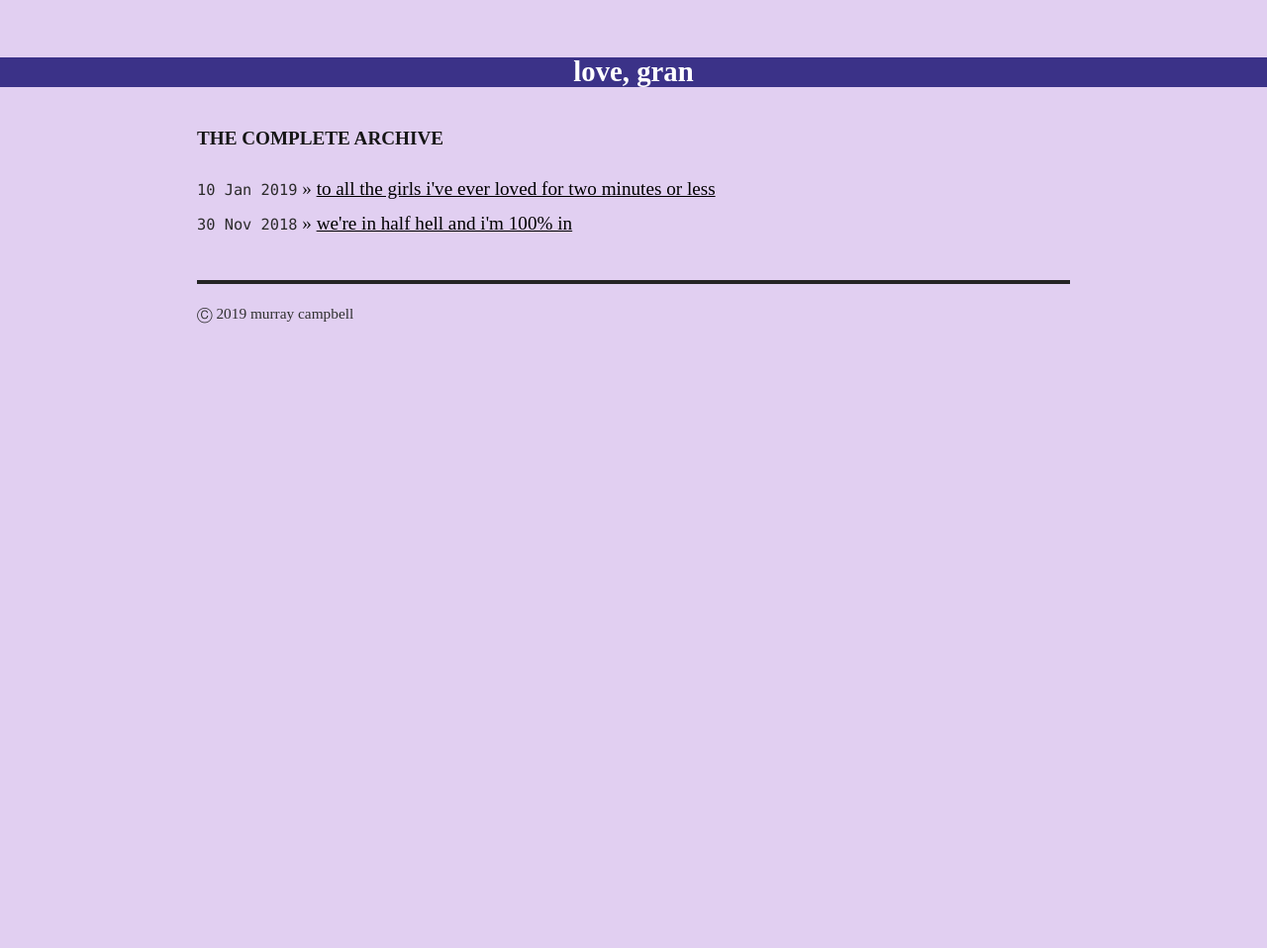
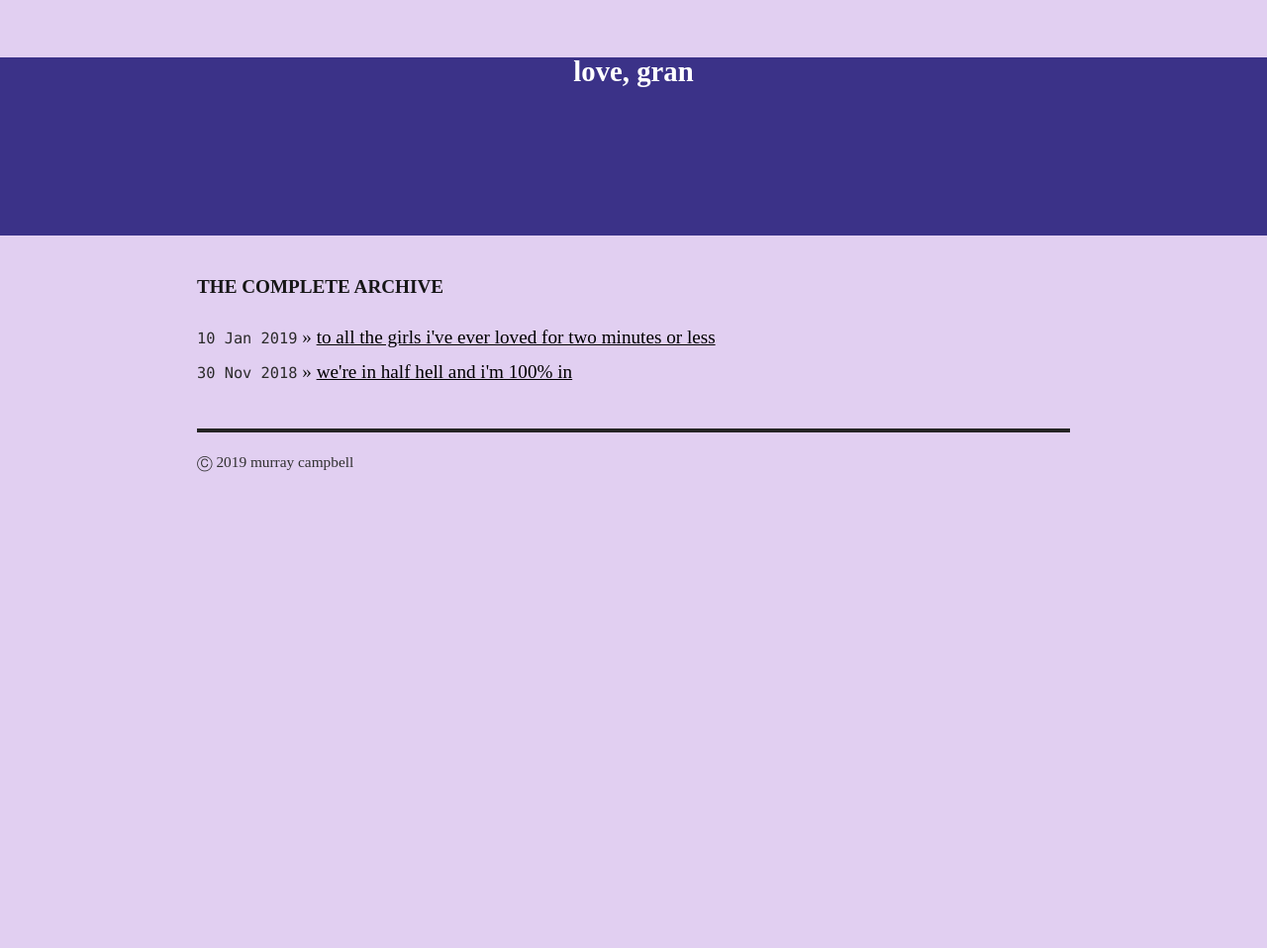
Before and after one commit to campmara/gran, a Jekyll site: the page built from index.html, in a window 1280 px wide. Shown: the whole page at 99% size. Built offline with Jekyll 4.4.1, drawn with Linux system fonts in a browser that asks for light colours; some web fonts are replaced.

Commit message:
Update screen.css

```diff
--- a/assets/css/screen.css
+++ b/assets/css/screen.css
@@ -88,17 +88,15 @@ ul.posts {
 
 .title {
   width: 100vw;
-  height: 30px;
+  height: 20vh;
   position: relative;
   left: 50%;
   right: 50%;
-  margin-left: -50vw;
-  margin-right: -50vw;
+  margin: auto -50vw 2em -50vw;
   text-align: center;
   background-color: rgb(59, 50, 136);
   color: rgb(255, 255, 255);
   font-weight: bold;
-  margin-bottom: 2em;
 }
 
   .site .title a {
```
